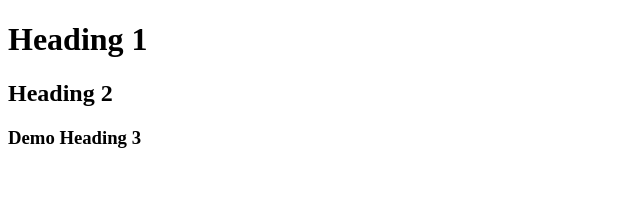
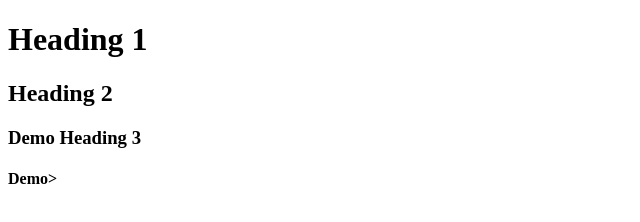
Before and after one commit to PorwalDhruv05/firstDemoRepository, a plain HTML site: page index.html in a window 1280 px wide. Shown: the full height of the page, 0-640 px from the left. Drawn offline with Linux system fonts and the light colour scheme.

Commit message:
Upadted the html file

```diff
--- a/index.html
+++ b/index.html
@@ -10,5 +10,6 @@
     <h1>Heading 1</h1>
     <h2>Heading 2</h2>
     <h3>Demo Heading 3</h3>
+    <h4>Demo><h4>
 </body>
 </html>
```
